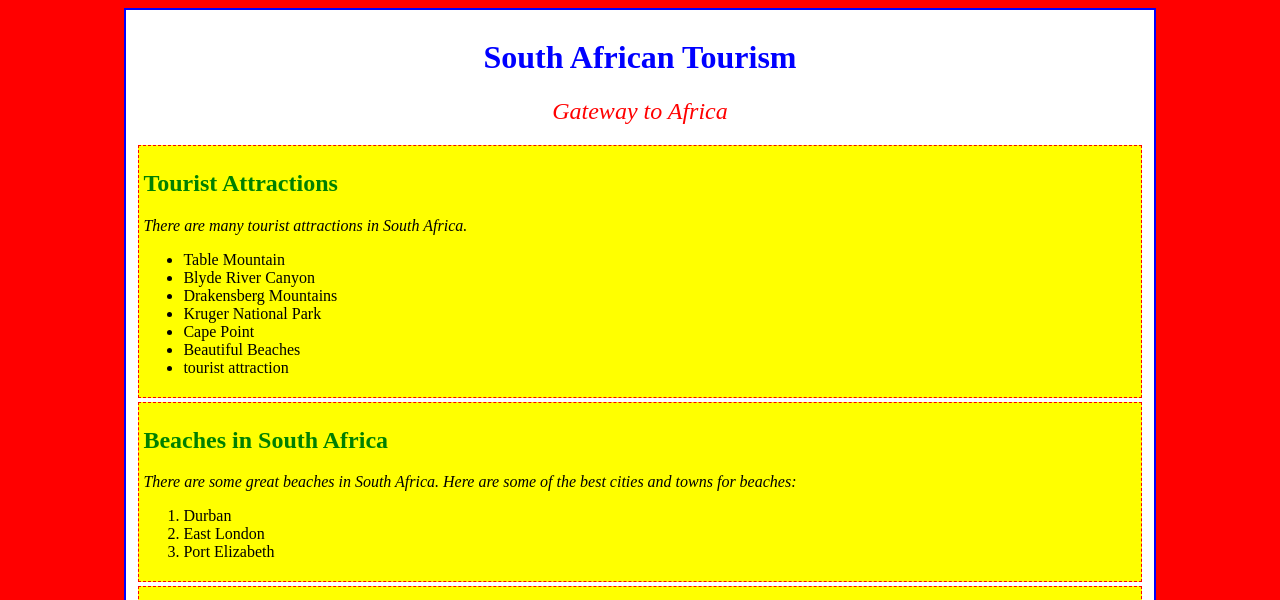
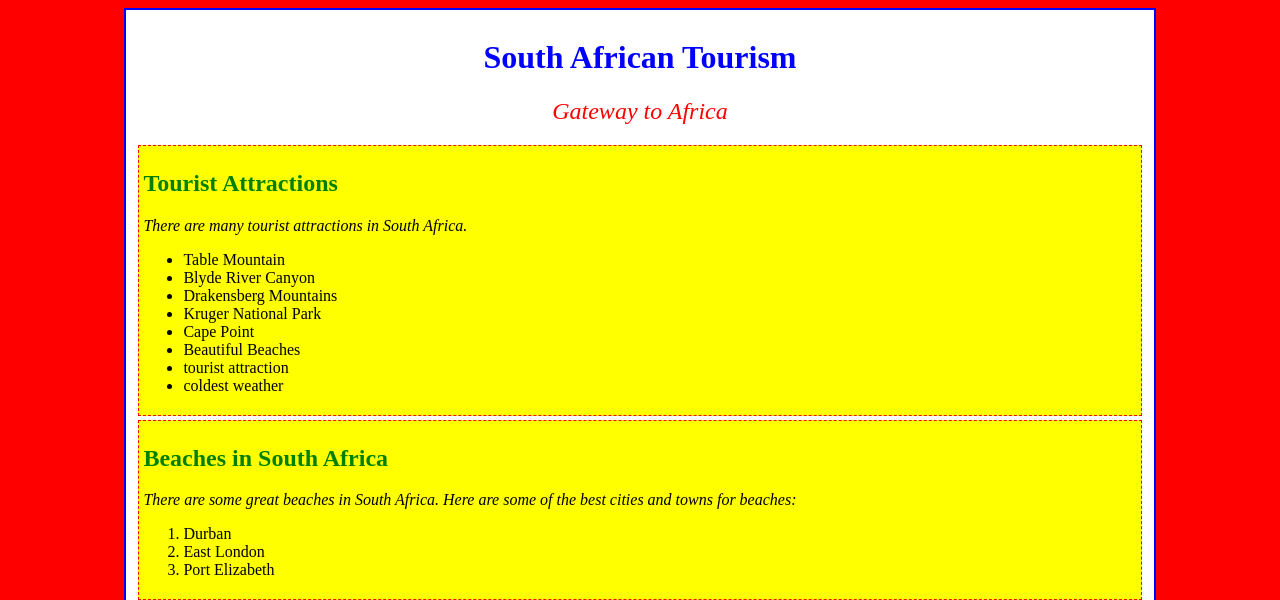
Before and after one commit to neelunsiri/SouthAfrican-tourism, a plain HTML site: page index.html in a window 1280 px wide. Shown: the top 600 px of the page. Drawn offline with Linux system fonts and the light colour scheme.

Commit message:
coldest weather

```diff
--- a/index.html
+++ b/index.html
@@ -35,6 +35,7 @@
         <li>Cape Point</li>
         <li>Beautiful Beaches</li>
         <li>tourist attraction</li>
+        <li>coldest weather</li>
       </ul>
     </div>
     <div class="section">
```
